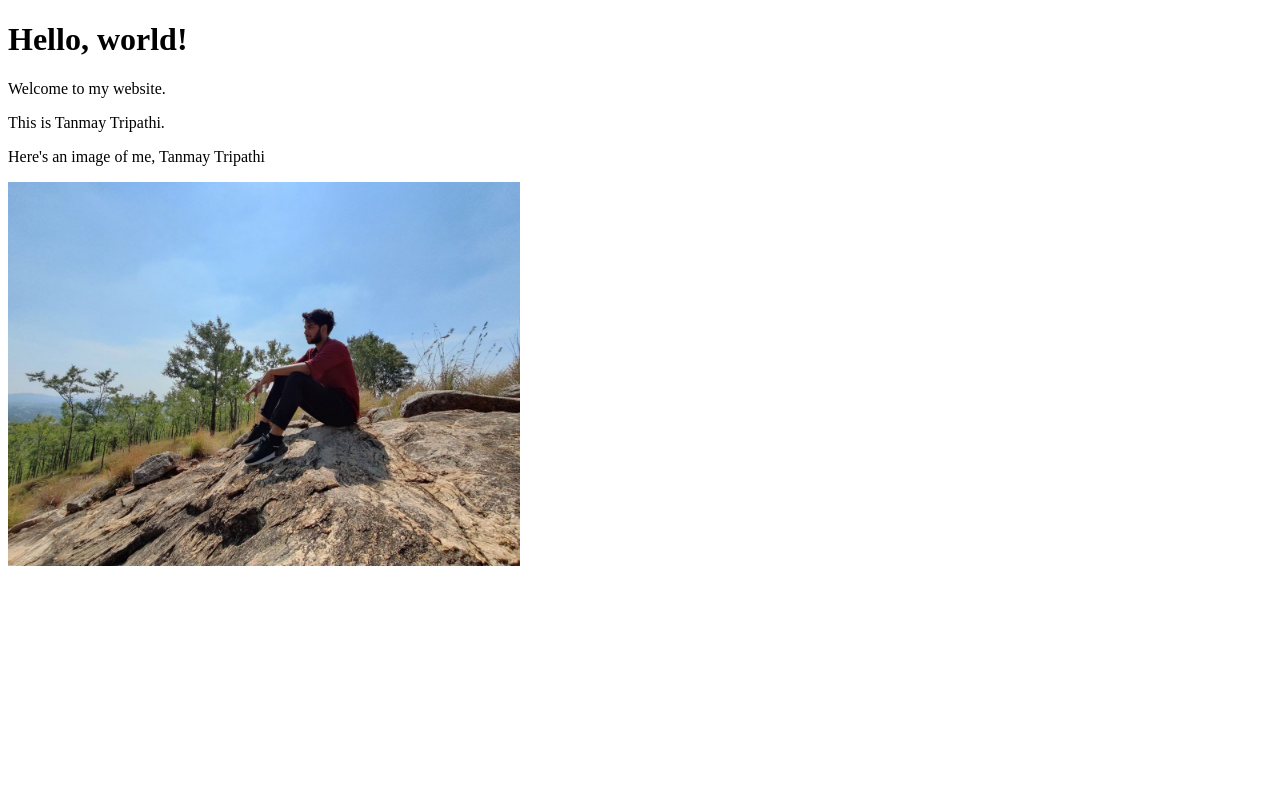
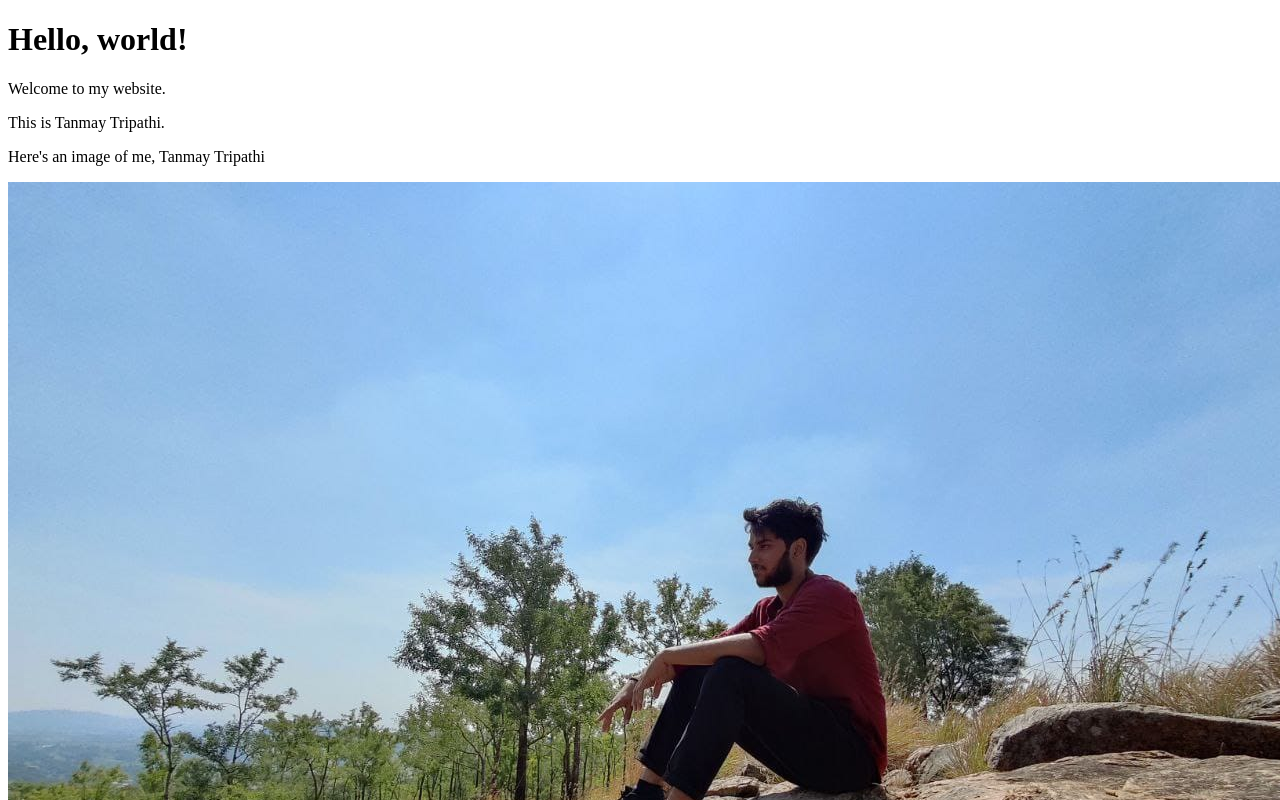
Before and after one commit to Discreetcodee/Tanmay.Tripathi.github.io, a plain HTML site: page index.html in a window 1280 px wide. Shown: the top 800 px of the page. Drawn offline with Linux system fonts and the light colour scheme.

Commit message:
Update index.html

```diff
--- a/index.html
+++ b/index.html
@@ -8,6 +8,6 @@
 	<p>Welcome to my website.</p>
 	<p>This is Tanmay Tripathi.</p>
 	<p>Here's an image of me, Tanmay Tripathi</p>
-	<img src="https://raw.githubusercontent.com/Discreetcodee/Tanmay.Tripathi.github.io/main/tanmayMountain.jpeg" alt="Me Sitting On a Rock." width="512" height="384">
+	<img src="https://raw.githubusercontent.com/Discreetcodee/Tanmay.Tripathi.github.io/main/tanmayMountain.jpeg" alt="Me Sitting On a Rock." >
 </body>
 </html>
```
